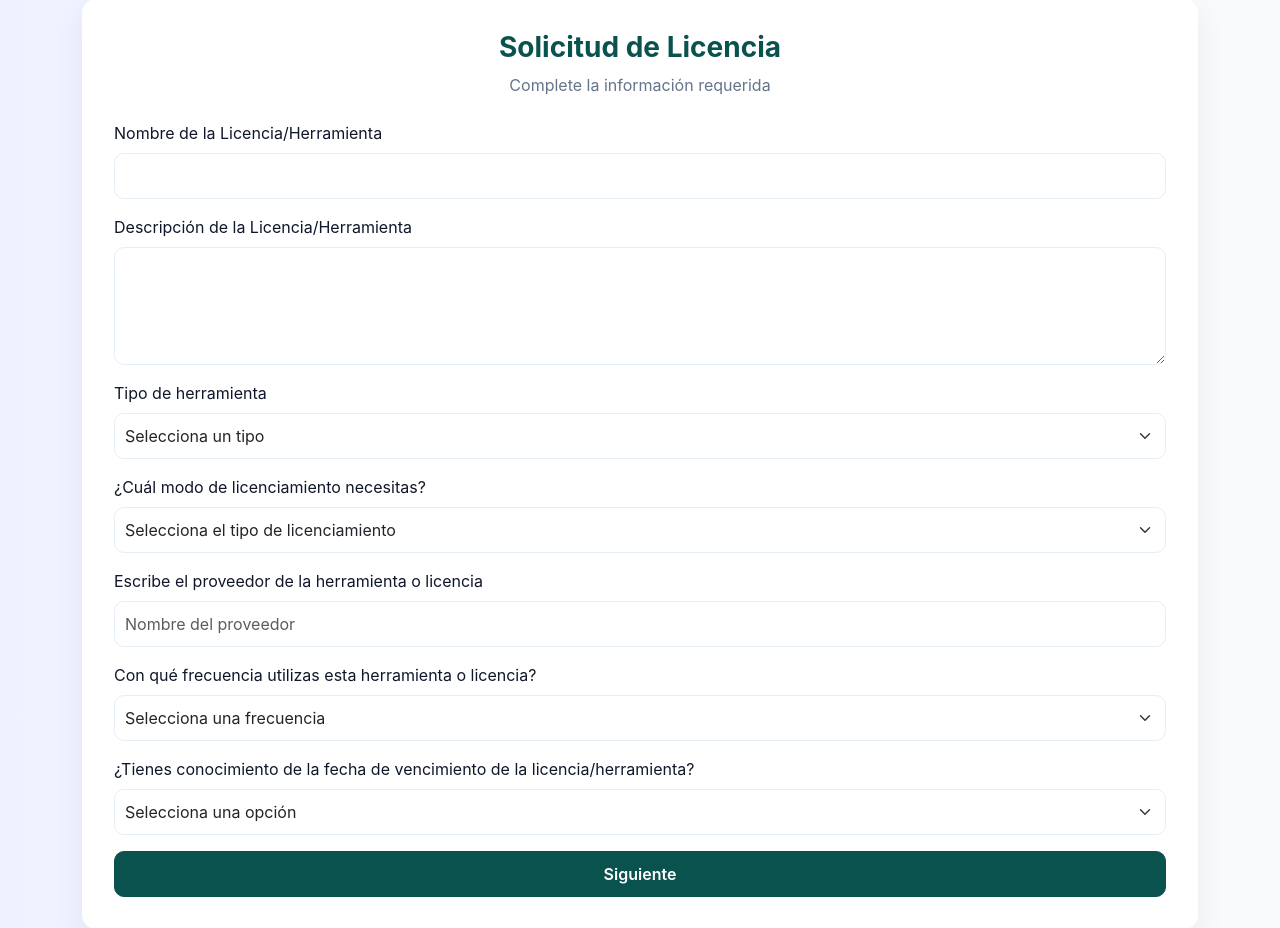
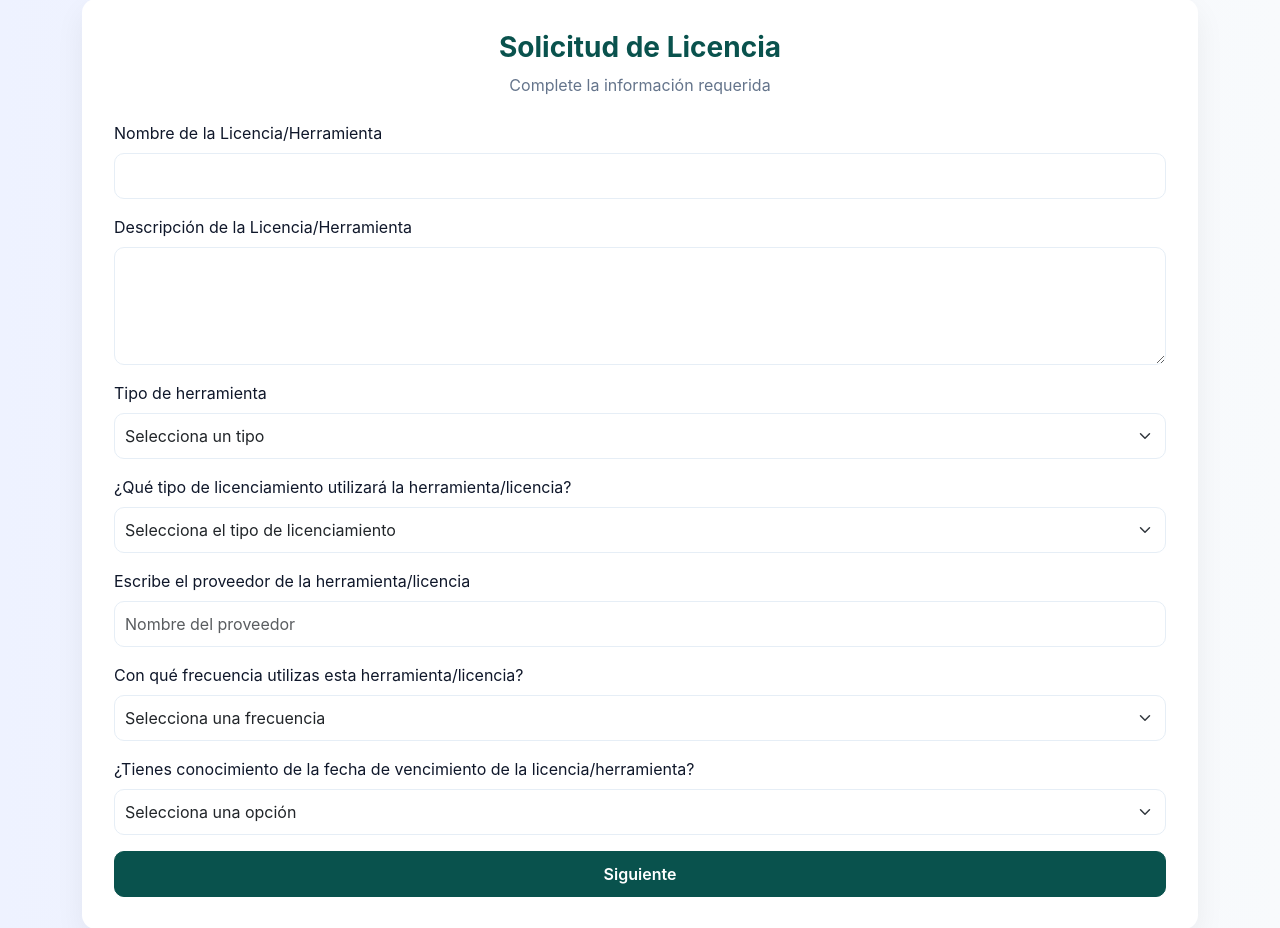
Before and after one commit to apsenagd/licencia_app, a Flask app: template templates/formulario_licencia.html in a window 1280 px wide. Shown: the part 49-977 px from the top of the page. Run offline with Flask 3, Linux system fonts and the light colour scheme; the template is opened without the code that fills it, so the values that code supplies are empty.

Commit message:
Mejoras:)

```diff
--- a/app.py
+++ b/app.py
@@ -372,9 +372,7 @@ def finalizado_solicitud(id_solicitud):
 
     cerrar_conexion(cursor, conexion)
 
-    # TEMPORALMENTE REDIRIGIENDO A vista_global PARA PRUEBAS
-    # return render_template('final.html', solicitud=solicitud, total_licencias=total_licencias)
-    return redirect('/vista_global')
+    return render_template('final.html', solicitud=solicitud, total_licencias=total_licencias)
 
 
 @app.route('/solicitudes')
--- a/templates/formulario_licencia.html
+++ b/templates/formulario_licencia.html
@@ -49,12 +49,12 @@
             </div>
 
             <div class="mb-3" id="herramienta_detalle_group" style="display: none;">
-                <label class="form-label">¿Cuál tipo de licencia/herramienta vas a solicitar?</label>
+                <label class="form-label">¿Cuál otro tipo de licencia/herramienta vas a solicitar?</label>
                 <input type="text" id="herramienta_detalle_input" name="herramienta_detalle" class="form-control custom-input" placeholder="Escribe el nombre de la herramienta o licencia">
             </div>
 
             <div class="mb-3">
-                <label class="form-label">¿Cuál modo de licenciamiento necesitas?</label>
+                <label class="form-label">¿Qué tipo de licenciamiento utilizará la herramienta/licencia?</label>
                 <select id="licenciamiento_select" name="licenciamiento" class="form-select custom-input" required>
                     <option value="" disabled selected>Selecciona el tipo de licenciamiento</option>
                     <option value="Propio">Propio - Pagado con mis propios recursos</option>
@@ -71,12 +71,12 @@
             </div>
 
             <div class="mb-3">
-                <label class="form-label">Escribe el proveedor de la herramienta o licencia</label>
+                <label class="form-label">Escribe el proveedor de la herramienta/licencia</label>
                 <input type="text" name="proveedor" class="form-control custom-input" placeholder="Nombre del proveedor" required>
             </div>
 
             <div class="mb-3">
-                <label class="form-label">Con qué frecuencia utilizas esta herramienta o licencia?</label>
+                <label class="form-label">Con qué frecuencia utilizas esta herramienta/licencia?</label>
                 <select id="frecuencia_select" name="frecuencia" class="form-select custom-input" required>
                     <option value="" disabled selected>Selecciona una frecuencia</option>
                     <option value="En todo momento">En todo momento</option>
```
